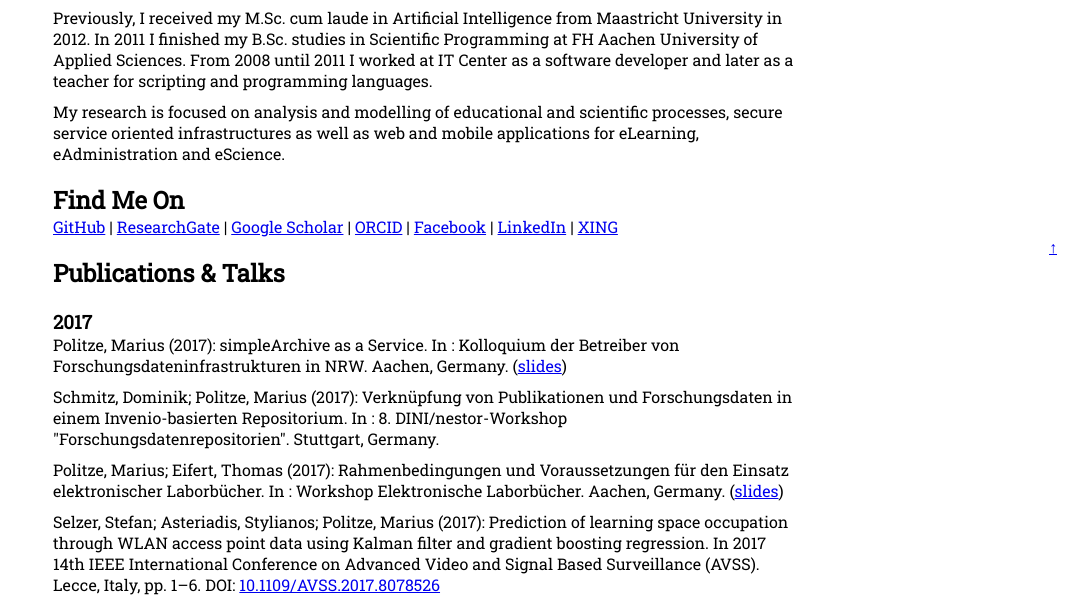
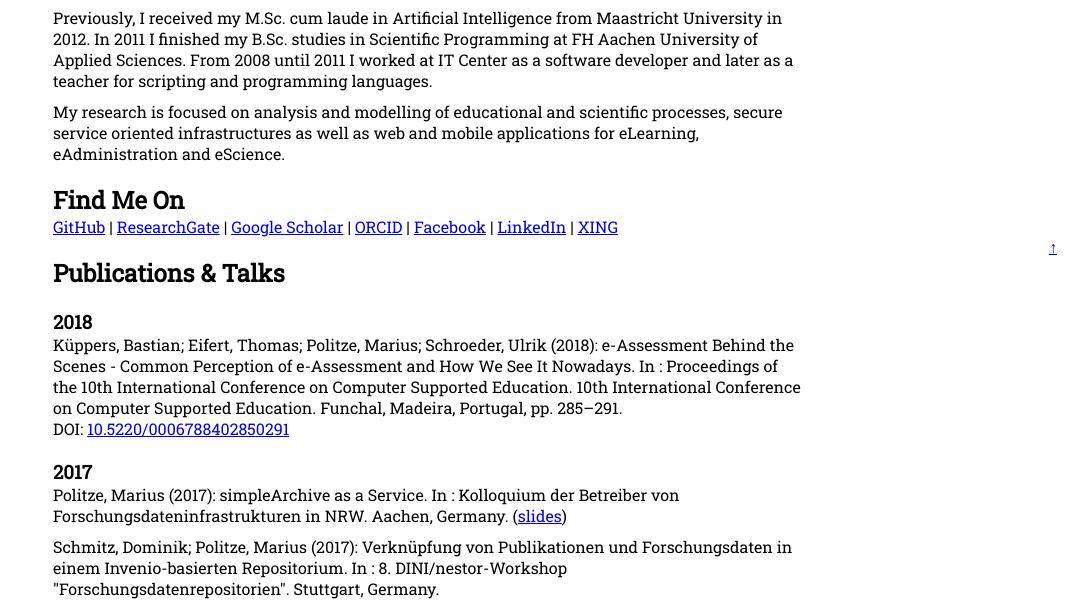
Before and after one commit to mpolitze/mpolitze.github.io, a website: page index.html in a window 1280 px wide. Shown: the part 533-1135 px from the top of the page, without its empty margins (213-1280 px from the left). Drawn offline with nearby package versions, Linux system fonts and the light colour scheme.

Commit message:
added CSEDU 2018

```diff
--- a/index.html
+++ b/index.html
@@ -84,7 +84,13 @@
 		<li>
 		</li>
 	</ul>-->
-
+	<h3>2018</h3>
+    <ul>
+        <li>
+            Küppers, Bastian; Eifert, Thomas; Politze, Marius; Schroeder, Ulrik (2018): e-Assessment Behind the Scenes - Common Perception of e-Assessment and How We See It Nowadays. In : Proceedings of the 10th International Conference on Computer Supported Education. 10th International Conference on Computer Supported Education. Funchal, Madeira, Portugal, pp. 285–291.
+            DOI:&nbsp;<a href="https://dx.doi.org/10.5220/0006788402850291">10.5220/0006788402850291</a>
+        </li>
+    </ul>
 	<h3>2017</h3>
 	<ul>
 		<li>
```
